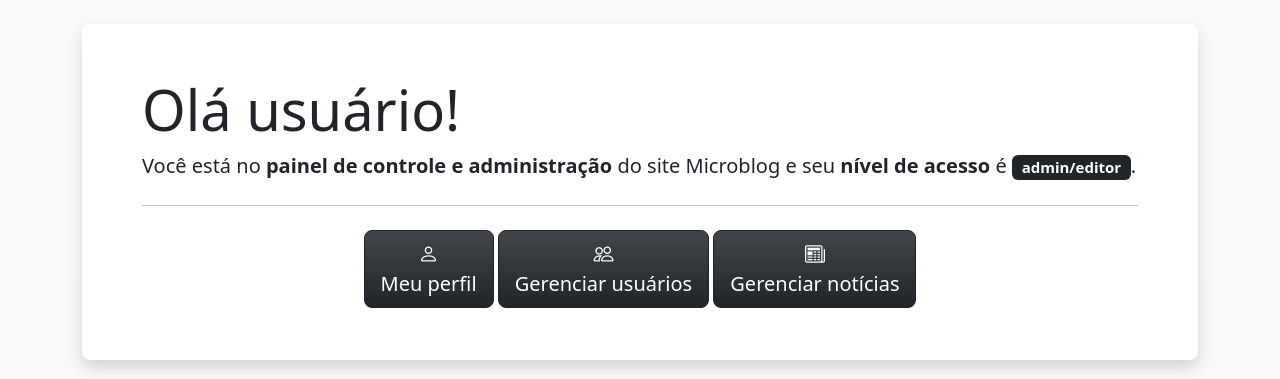
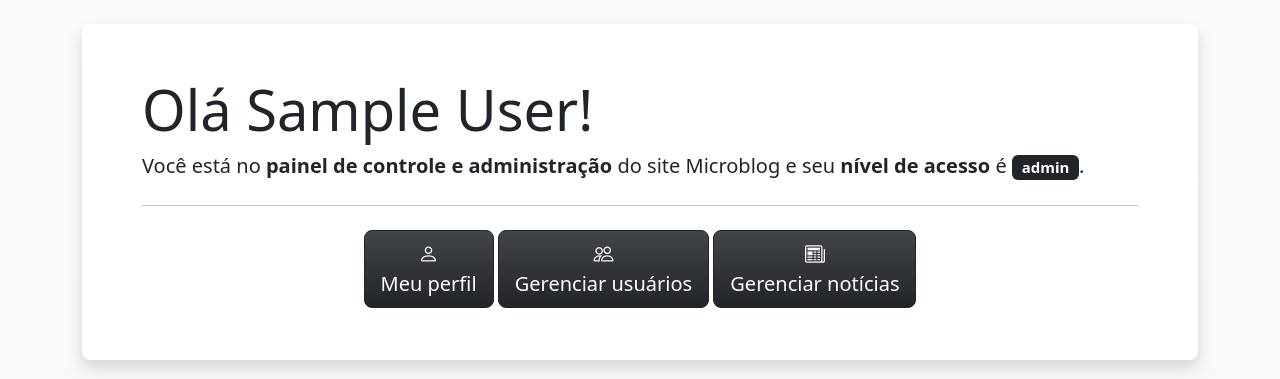
Before and after one commit to Rafaelmalaquias92/microblog-rafael, a PHP site: page /admin/index.php in a window 1280 px wide. Shown: the part 73-452 px from the top of the page. Run offline with PHP 8.4, Linux system fonts and the light colour scheme; the visitor is signed in with stand-in values (Sample User, id 1).

Commit message:
ajustes de ssesão

```diff
--- a/admin/index.php
+++ b/admin/index.php
@@ -5,9 +5,9 @@ require "../includes/cabecalho-admin.php";
 
 <article class="p-5 my-4 rounded-3 bg-white shadow">
     <div class="container-fluid py-1">
-        <h2 class="display-4">Olá usuário!</h2>
+        <h2 class="display-4">Olá <?= $_SESSION['nome'] ?>!</h2>
         <p class="fs-5">Você está no <b>painel de controle e administração</b> do
-		site Microblog e seu <b>nível de acesso</b> é <span class="badge bg-dark"> admin/editor </span>.</p>
+            site Microblog e seu <b>nível de acesso</b> é <span class="badge bg-dark"><?= $_SESSION['tipo'] ?></span>.</p>
         <hr class="my-4">
 
         <div class="d-grid gap-2 d-md-block text-center">
@@ -15,10 +15,12 @@ require "../includes/cabecalho-admin.php";
                 <i class="bi bi-person"></i> <br>
                 Meu perfil
             </a>
-			<a class="btn btn-dark bg-gradient btn-lg" href="usuarios.php">
-                <i class="bi bi-people"></i> <br>
-                Gerenciar usuários
-            </a>
+            <?php if ($_SESSION['tipo'] === 'admin') { ?>
+                <a class="btn btn-dark bg-gradient btn-lg" href="usuarios.php">
+                    <i class="bi bi-people"></i> <br>
+                    Gerenciar usuários
+                </a>
+            <?php } ?>
             <a class="btn btn-dark bg-gradient btn-lg" href="noticias.php">
                 <i class="bi bi-newspaper"></i> <br>
                 Gerenciar notícias
--- a/includes/cabecalho-admin.php
+++ b/includes/cabecalho-admin.php
@@ -45,11 +45,11 @@ $pagina = basename($_SERVER['PHP_SELF']);
             <li class="nav-item">
                 <a class="nav-link" href="meu-perfil.php">Meu perfil</a>
             </li>
-
+            <?php if ($_SESSION['tipo'] === 'admin') { ?>
             <li class="nav-item">
                 <a class="nav-link" href="usuarios.php">Usuários</a>
             </li>
-
+            <?php } ?>
             <li class="nav-item">
                 <a class="nav-link" href="noticias.php">Notícias</a>
             </li>
```
